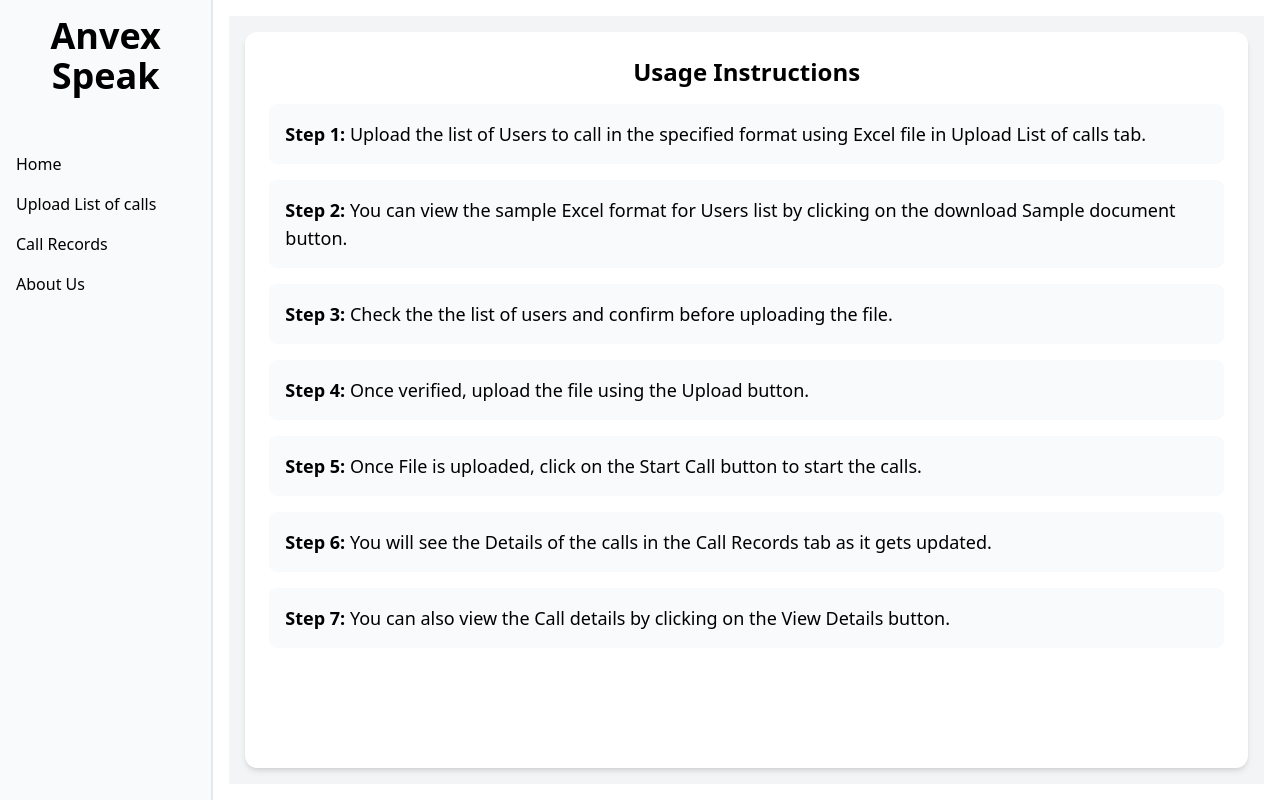
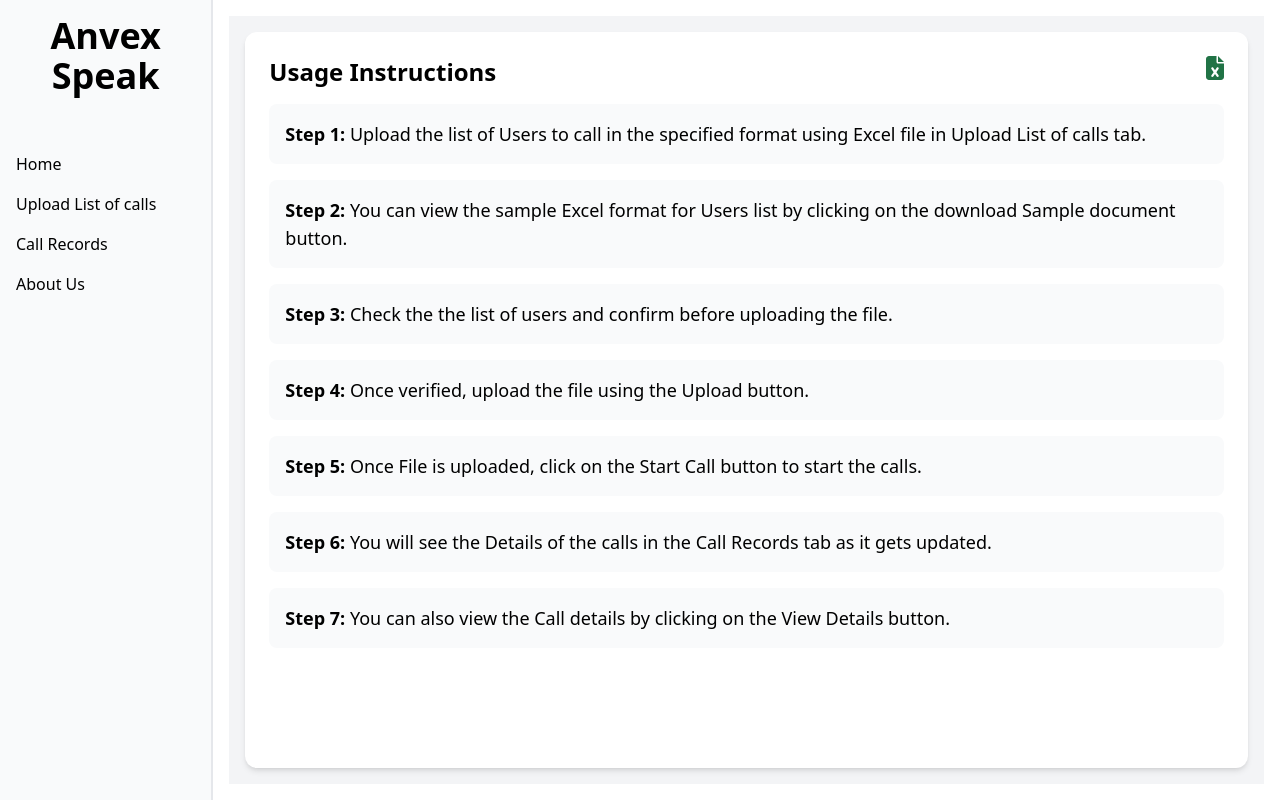
Before and after one commit to VishalVsure/anvex-speak-dashboard, a React (Vite) app: page /instructions in a window 1280 px wide. Built offline with nearby package versions, Linux system fonts and the light colour scheme.

Commit message:
Adding Downlaod Sample Excel Document

```diff
--- a/package.json
+++ b/package.json
@@ -10,6 +10,9 @@
     "preview": "vite preview"
   },
   "dependencies": {
+    "@fortawesome/fontawesome-svg-core": "^6.6.0",
+    "@fortawesome/free-solid-svg-icons": "^6.6.0",
+    "@fortawesome/react-fontawesome": "^0.2.2",
     "@radix-ui/react-alert-dialog": "^1.1.2",
     "@radix-ui/react-dialog": "^1.1.2",
     "@radix-ui/react-label": "^2.1.0",
--- a/src/components/AnimatedInstruction.tsx
+++ b/src/components/AnimatedInstruction.tsx
@@ -2,6 +2,7 @@
 
 import { useState, useEffect } from "react";
 import { motion, AnimatePresence } from "framer-motion";
+import DownloadExcel from "./ExcelSampleDocument";
 
 export default function AnimatedInstructions() {
   const [currentStep, setCurrentStep] = useState<number[]>([]);
@@ -35,9 +36,14 @@ export default function AnimatedInstructions() {
     <div className="w-full flex flex-col items-center justify-center h-full bg-gray-100 p-4">
       <div className="w-full h-full bg-white rounded-xl shadow-md overflow-hidden">
         <div className="p-6">
-          <h2 className="text-2xl font-bold mb-4 text-center">
-            Usage Instructions
-          </h2>
+          <div className="flex justify-between">
+            <h2 className="text-2xl font-bold mb-4 text-center">
+              Usage Instructions
+            </h2>
+            <div>
+              <DownloadExcel></DownloadExcel>
+            </div>
+          </div>
           <div className="space-y-4">
             <AnimatePresence>
               {currentStep.map((stepIndex) => (
--- a/src/components/CallDetails.tsx
+++ b/src/components/CallDetails.tsx
@@ -242,7 +242,7 @@ export default function Component({
                           {/* </div> */}
                           <div className="p-6 bg-white rounded-lg shadow-lg max-w-4xl mx-auto mt-10">
                             <h2 className="text-xl font-bold mb-4 text-gray-800">
-                              Conference Announcement
+                              Overall Summary
                             </h2>
                             <p className="text-gray-700 leading-relaxed text-justify">
                               {selectedCall.overall_response}
--- /dev/null
+++ b/src/components/ExcelSampleDocument.tsx
@@ -0,0 +1,33 @@
+import { FontAwesomeIcon } from "@fortawesome/react-fontawesome";
+import { faFileExcel } from "@fortawesome/free-solid-svg-icons";
+
+const DownloadExcel = () => {
+  const downloadExcel = () => {
+    const sheetId = "116R6bHVDID7oSargF0lADS2hTAmdm5TO";
+    const url = `https://docs.google.com/spreadsheets/d/${sheetId}/export?format=xlsx`;
+    window.open(url, "_blank");
+  };
+
+  return (
+    <button
+      onClick={downloadExcel}
+      style={buttonStyle}
+      title="Download Sample Excel Document" // Tooltip text
+    >
+      <FontAwesomeIcon icon={faFileExcel} style={iconStyle} />
+    </button>
+  );
+};
+
+const buttonStyle = {
+  backgroundColor: "transparent",
+  border: "none",
+  cursor: "pointer",
+};
+
+const iconStyle = {
+  color: "#217346", // Excel green
+  fontSize: "24px",
+};
+
+export default DownloadExcel;
```
Also changed, not shown: 1 other file (tests, documents, lock files or other folders).
